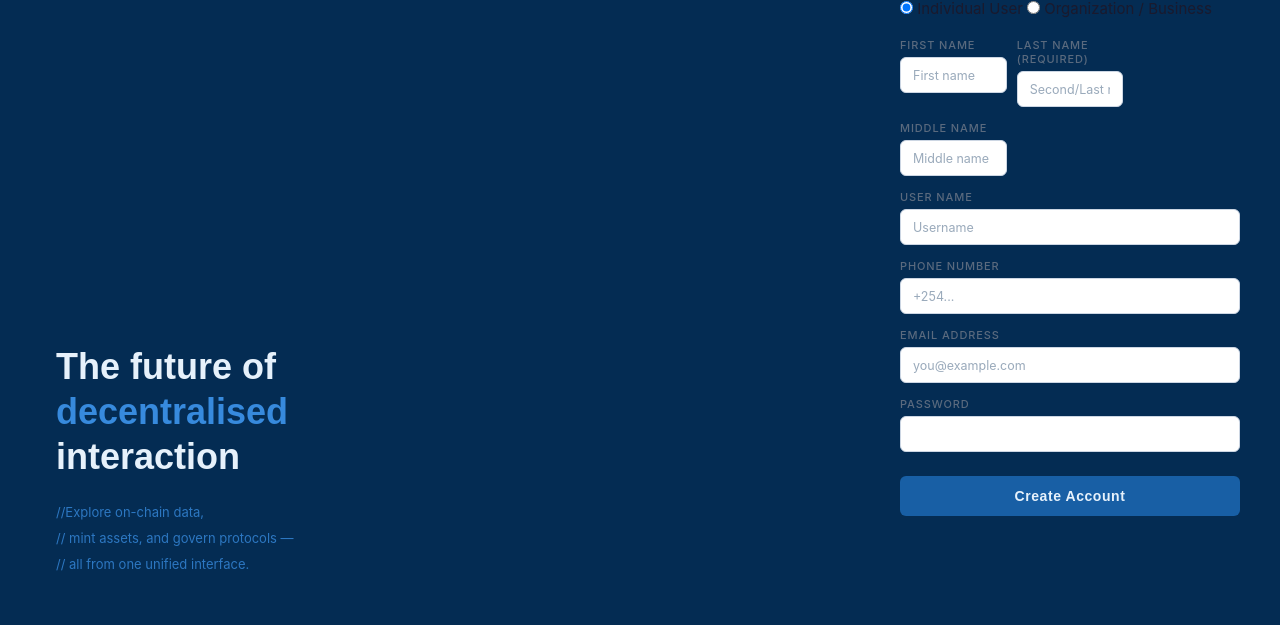
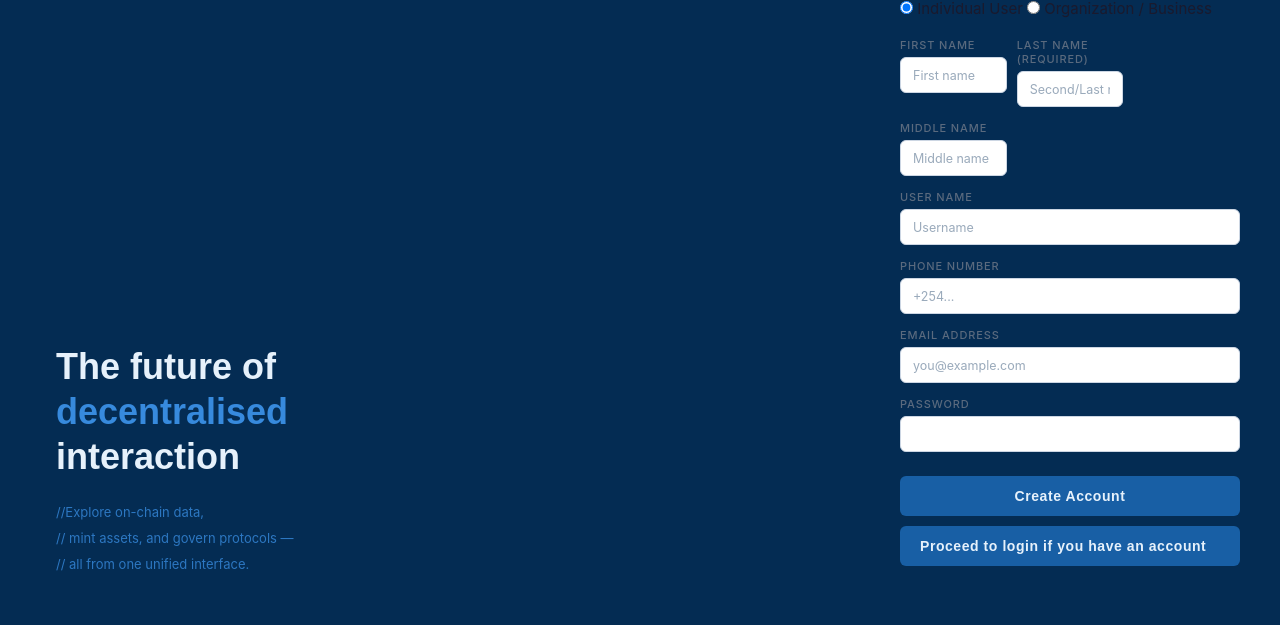
Before and after one commit to codebyoketch/trace-blocks, a Django app: page / in a window 1280 px wide. Shown: the part 175-800 px from the top of the page. Run offline with Django 5.2, Linux system fonts and the light colour scheme.

Commit message:
Feat : navigation

```diff
--- a/traceblocks/tracker/templates/index.html
+++ b/traceblocks/tracker/templates/index.html
@@ -356,6 +356,8 @@ body {
         </div>
 
         <button type="submit" class="submit-btn">Create Account</button>
+        <a href="{% url 'login' %}" class="submit-btn">Proceed to login if you have an account</a>
+
       </div>
     </form>
   </div>
--- a/traceblocks/tracker/templates/login.html
+++ b/traceblocks/tracker/templates/login.html
@@ -97,6 +97,7 @@
       </p>
 
       <button type="submit">Login</button>
+      <a href="{% url 'index' %}" class="submit-btn">Do no have an account, Create one !</a>
     </form>
   </div>
 </body>
```
